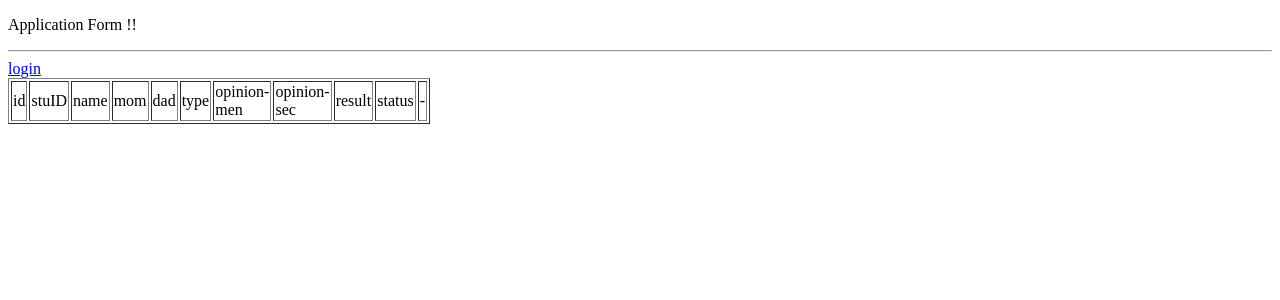
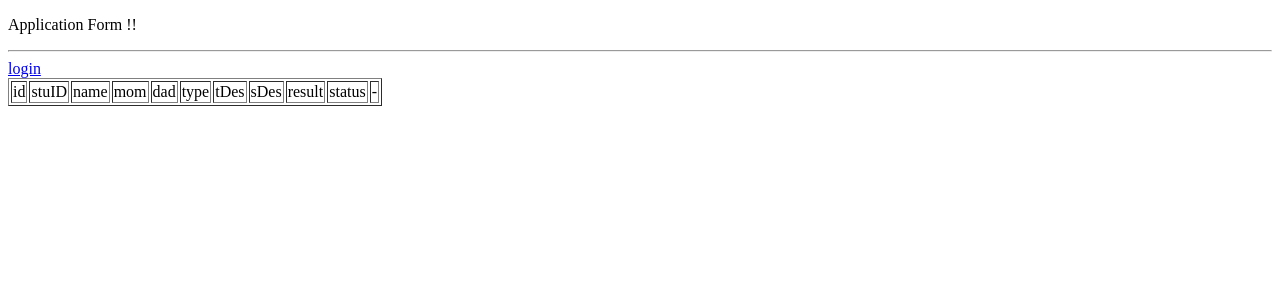
Before and after one commit to Superball121/SE-project, a PHP site: page /prjView.php in a window 1280 px wide. Shown: the top 300 px of the page. Run offline with PHP 8.4, Linux system fonts and the light colour scheme; the template is opened without the code that fills it, so the values that code supplies are empty; the visitor is signed in with stand-in values (Sample User, id 1).

Commit message:
更改表格欄位名稱

```diff
--- a/view/prjView.php
+++ b/view/prjView.php
@@ -49,8 +49,8 @@ $jobStatus = array('未審核','老師已審核','秘書已審核','通過','不
     <td>mom</td>
     <td>dad</td>
 	<td>type</td>
-    <td>opinion-men</td>
-	<td>opinion-sec</td>
+    <td>tDes</td>
+	<td>sDes</td>
 	<td>result</td>
 	<td>status</td>
 	<td>-</td>
```
